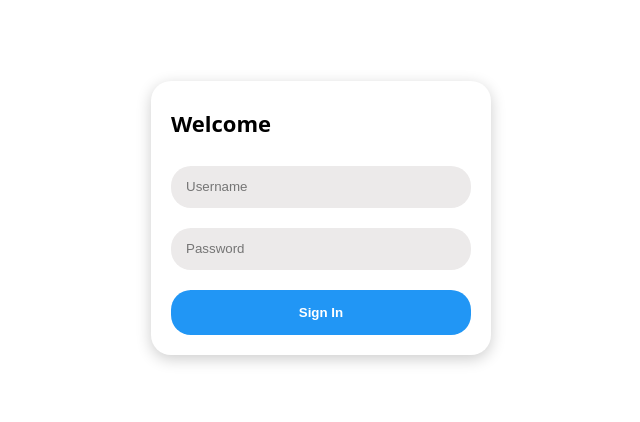
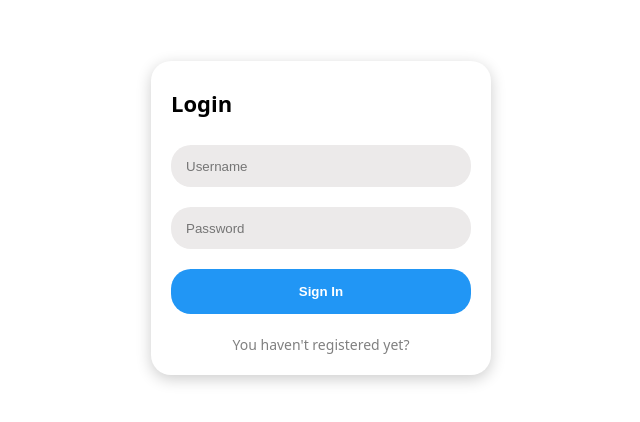
Before and after one commit to Myroslav13/Bookify, a React (Vite) app in the folder bookify/: page / in a window 1280 px wide. Shown: the part 182-604 px from the top of the page, without its empty margins (319-959 px from the left). Built offline with nearby package versions, Linux system fonts and the light colour scheme.

Commit message:
Added front-end for registration page

```diff
--- a/bookify/src/components/Login.tsx
+++ b/bookify/src/components/Login.tsx
@@ -26,10 +26,11 @@ function Login({ setCurrentPage }: LoginProps) {
   return (
     <>
       <form method="post" action="/login" onSubmit={(e) => handleSubmit(e)}>
-        <h1>Welcome</h1>
+        <h1>Login</h1>
         <input type="text" placeholder="Username" name="username" onChange={(e) => setUsername(e.target.value)} value={username}/>
         <input type="password" placeholder="Password" name="password" onChange={(e) => setPassword(e.target.value)} value={password}/>
         <input type="submit" value={"Sign In"}/>
+        <p onClick={() => setCurrentPage(1)}>You haven't registered yet?</p>
       </form>
     </>
   )
--- a/bookify/src/components/Register.tsx
+++ b/bookify/src/components/Register.tsx
@@ -1,14 +1,36 @@
 import { useState } from 'react'
+import axios from 'axios';
 
 interface RegisterProps {
   setCurrentPage: React.Dispatch<React.SetStateAction<0 | 1 | 2>>;
 }
 
 function Register({setCurrentPage}: RegisterProps) {
+  const [username, setUsername] = useState("");
+  const [password, setPassword] = useState("");
+
+  async function handleSubmit(e: React.FormEvent) {
+    e.preventDefault();
+    const response = await axios.post('http://localhost:3000/register', { "username":username, "password":password });
+    const data = response.data;
+    console.log(data);
+
+    if (data !== false) {
+      setCurrentPage(2);
+    } else {
+      setUsername("");
+      setPassword("");
+    }
+  }
 
   return (
     <>
-
+      <form method="post" action="/register" onSubmit={(e) => handleSubmit(e)}>
+        <h1>Welcome</h1>
+        <input type="text" placeholder="Username" name="username" onChange={(e) => setUsername(e.target.value)} value={username}/>
+        <input type="password" placeholder="Password" name="password" onChange={(e) => setPassword(e.target.value)} value={password}/>
+        <input type="submit" value={"Register"}/>
+      </form>
     </>
   )
 }
--- a/bookify/src/index.css
+++ b/bookify/src/index.css
@@ -123,3 +123,11 @@ h1 {
   margin: 10px 0px;
   color: black;
 }
+
+p {
+  color: gray;
+  text-align: center;
+  margin: 0;
+  cursor: pointer;
+  font-size: 14px;
+}
```
Also changed, not shown: 2 other files (tests, documents, lock files or other folders).
